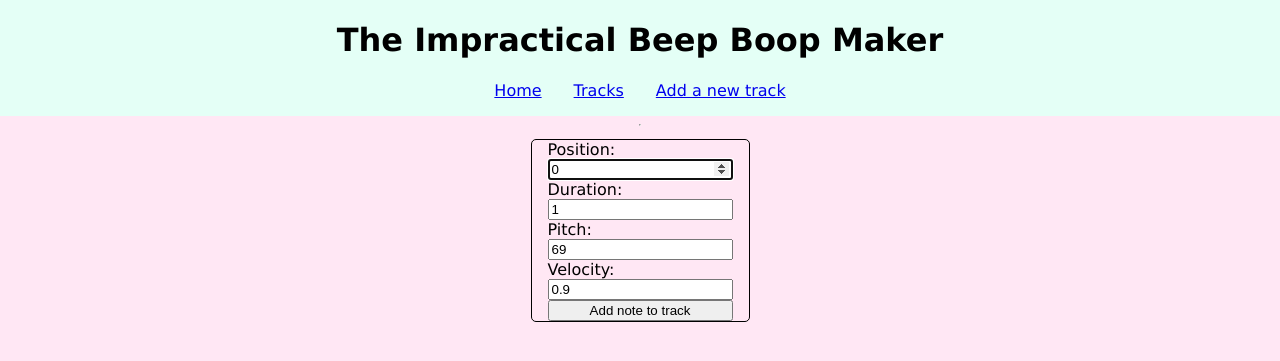
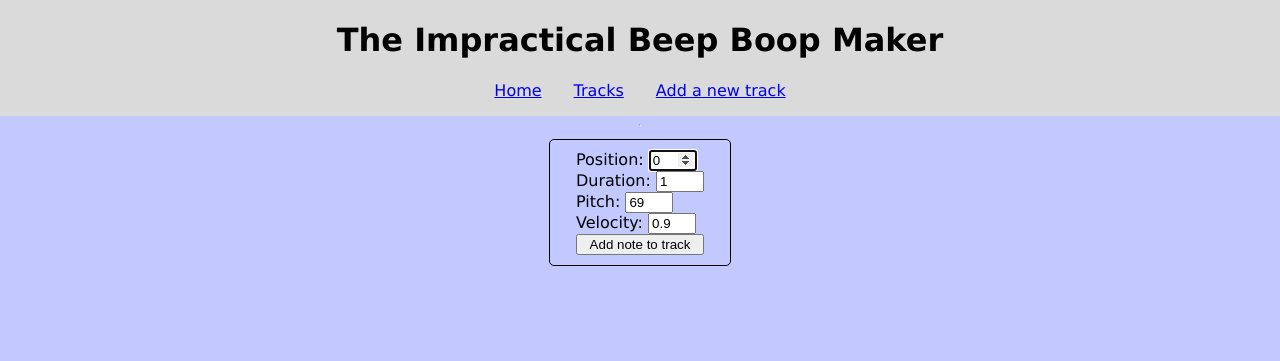
Before and after one commit to jasperBailey/python_project, a Flask app: template templates/notes/index.html in a window 1280 px wide. Shown: the top 361 px of the page. Run offline with Flask 3, Linux system fonts and the light colour scheme; the template is opened without the code that fills it, so the values that code supplies are empty.

Commit message:
changed css

```diff
--- a/helpers/track_generator.py
+++ b/helpers/track_generator.py
@@ -2,7 +2,7 @@ from pydub import AudioSegment
 from pydub.generators import Sine
 import repositories.note_repository as note_repository
 
-A4_FREQUENCY = 440
+A4_FREQUENCY = 420
 A4_MIDI_NUM = 69
 
 MS_IN_MIN = 60000
--- a/static/style.css
+++ b/static/style.css
@@ -4,16 +4,17 @@ body {
     flex-direction: column;
     align-items: center;
     margin: 0;
-    background-color: rgb(255, 231, 244);
+    background-color: rgb(193, 201, 255);
 }
 
 header {
-    background-color: rgb(228, 255, 246);
+    background-color: rgb(218, 218, 218);
     width: 100vw;
 }
 
 h1 {
     text-align: center;
+    padding: 0 1rem;
 }
 
 #track-list {
@@ -88,11 +89,15 @@ ul > li {
     padding: 0 1rem;
 }
 
-h1 {
-    padding: 0 1rem;
-}
-
 #forms {
     display: flex;
     justify-content: center;
 }
+
+#note-add > form > div > input {
+    width: 40px;
+}
+
+#note-add > form {
+    padding: 10px;
+}
--- a/templates/notes/index.html
+++ b/templates/notes/index.html
@@ -1,6 +1,7 @@
 {% extends "base.html" %} {% block content %}
 <section id="note-add">
   <form action="/tracks/{{track.id}}/notes" method="POST">
+    <div>
       <label for="position">Position:</label>
       <input
         type="number"
@@ -11,6 +12,8 @@
         required
         autofocus
       />
+    </div>
+    <div>
       <label for="duration">Duration:</label>
       <input
         type="number"
@@ -20,8 +23,12 @@
         step="0.001"
         required
       />
+    </div>
+    <div>
       <label for="pitch">Pitch:</label>
       <input type="number" id="pitch" name="pitch" value="69" required />
+    </div>
+    <div>
       <label for="velocity">Velocity:</label>
       <input
         type="number"
@@ -33,6 +40,7 @@
         step="0.01"
         required
       />
+    </div>
     <button type="submit">Add note to track</button>
   </form>
 </section>
```
Lines whose indentation alone changed are shown as unchanged.
